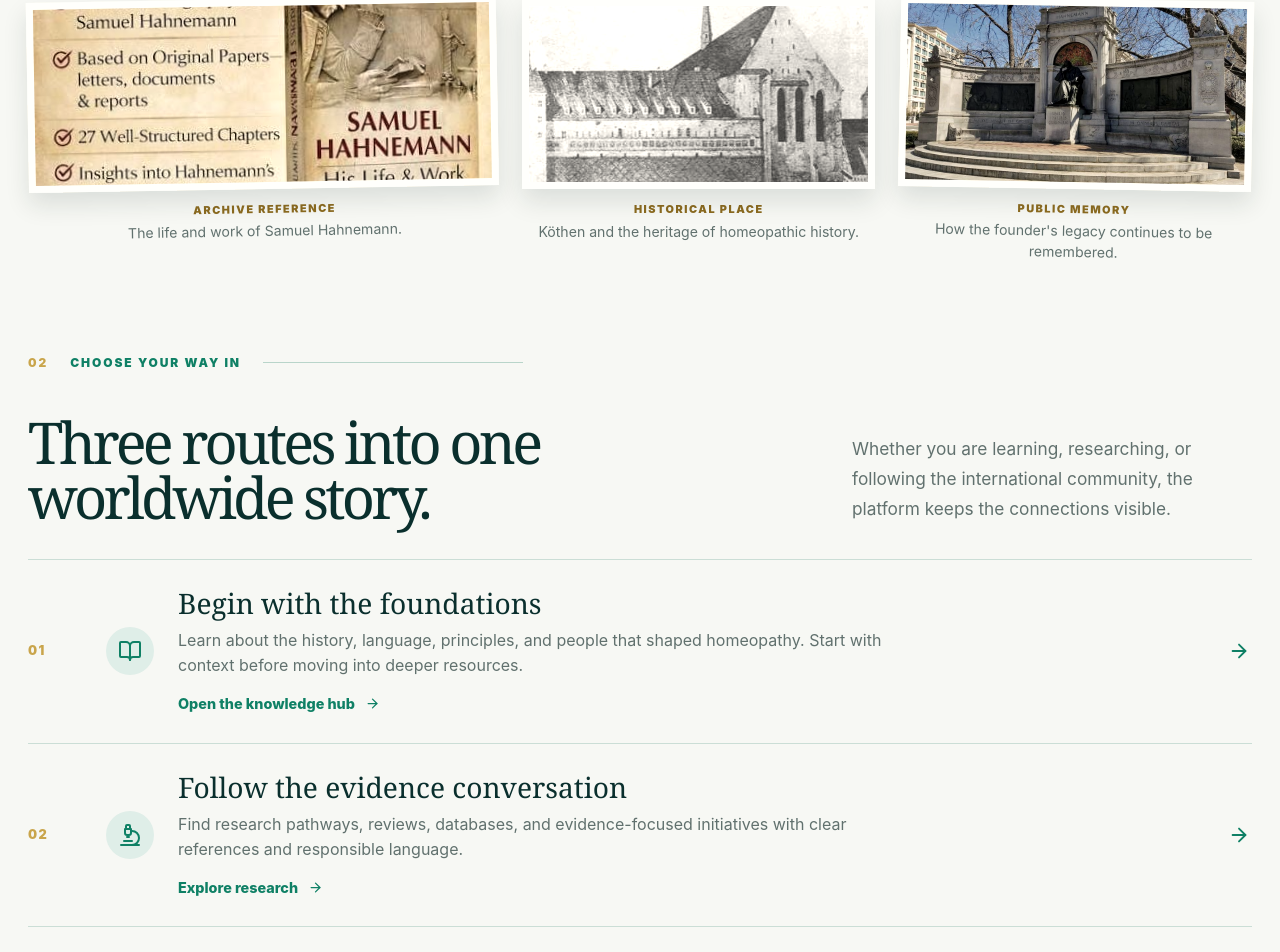
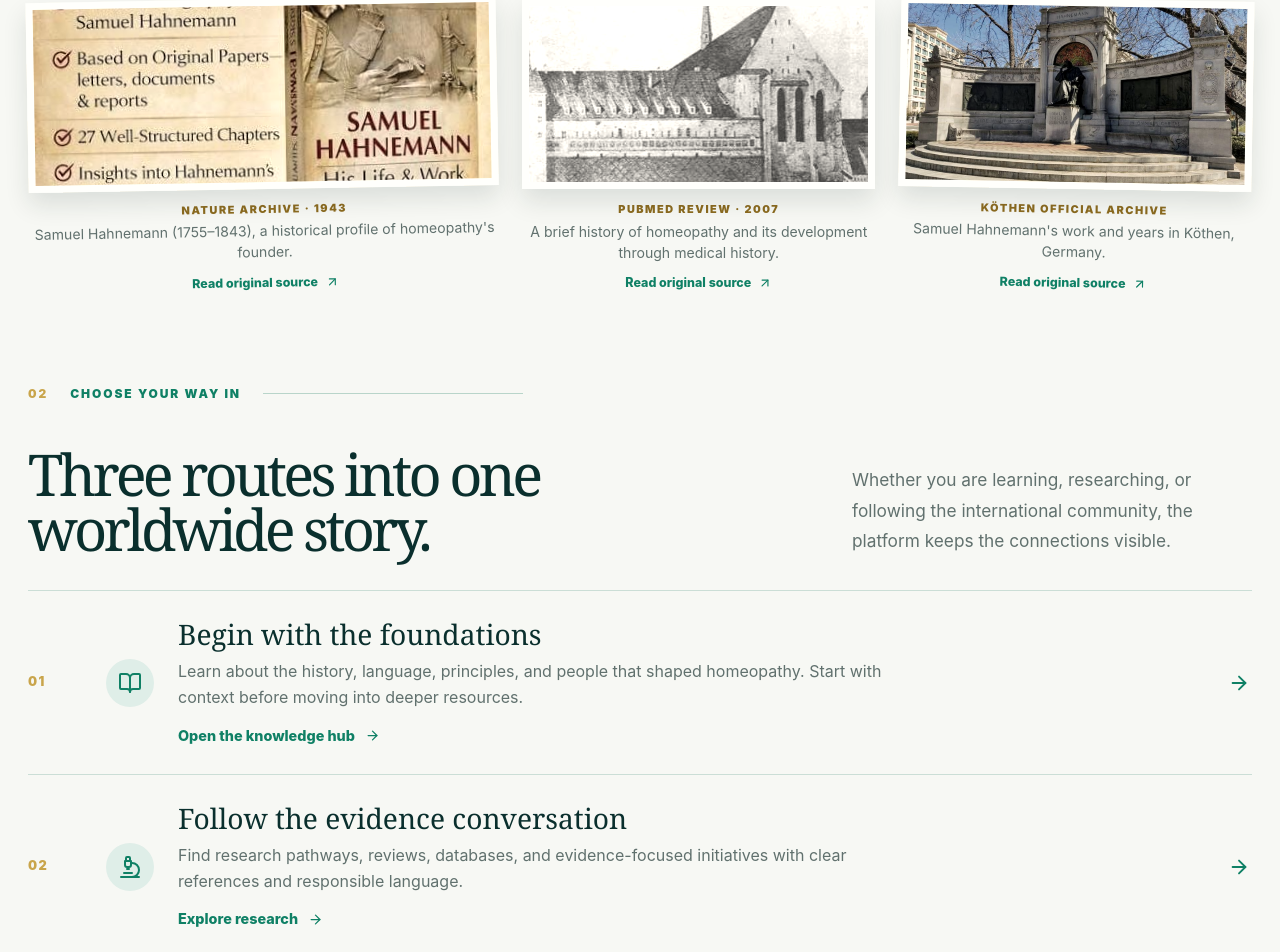
Before and after one commit to anshh00/global-Homeopathy, a React (Vite) app: page / in a window 1280 px wide. Shown: the part 1875-2827 px from the top of the page. Built offline with nearby package versions, Linux system fonts and the light colour scheme.

Commit message:
Link historical archive visuals to verified sources

```diff
--- a/src/pages/HomePage.jsx
+++ b/src/pages/HomePage.jsx
@@ -234,15 +234,18 @@ function HomePage() {
           <div className="original-home-archive-grid">
             <figure>
               <img src="/images/homepage/archive/hahnemann-book-archive.jpeg" alt="Archival book reference about Samuel Hahnemann" />
-              <figcaption><span>Archive reference</span> The life and work of Samuel Hahnemann.</figcaption>
+              <figcaption><span>Nature archive · 1943</span> Samuel Hahnemann (1755–1843), a historical profile of homeopathy's founder.</figcaption>
+              <a className="original-home-archive-source" href="https://www.nature.com/articles/151724c0" target="_blank" rel="noreferrer">Read original source <ArrowUpRight size={14} /></a>
             </figure>
             <figure>
               <img src="/images/homepage/archive/koethen-heritage-archive.jpeg" alt="Historic building connected with the history of homeopathy" />
-              <figcaption><span>Historical place</span> Köthen and the heritage of homeopathic history.</figcaption>
+              <figcaption><span>PubMed review · 2007</span> A brief history of homeopathy and its development through medical history.</figcaption>
+              <a className="original-home-archive-source" href="https://pubmed.ncbi.nlm.nih.gov/17564158/" target="_blank" rel="noreferrer">Read original source <ArrowUpRight size={14} /></a>
             </figure>
             <figure>
               <img src="/images/homepage/archive/hahnemann-memorial-archive.jpg" alt="Samuel Hahnemann memorial" />
-              <figcaption><span>Public memory</span> How the founder's legacy continues to be remembered.</figcaption>
+              <figcaption><span>Köthen official archive</span> Samuel Hahnemann's work and years in Köthen, Germany.</figcaption>
+              <a className="original-home-archive-source" href="https://www.koethen-anhalt.de/de/samuel-hahnemann.html" target="_blank" rel="noreferrer">Read original source <ArrowUpRight size={14} /></a>
             </figure>
           </div>
         </div>
```
Also changed, not shown: src/styles.css.
